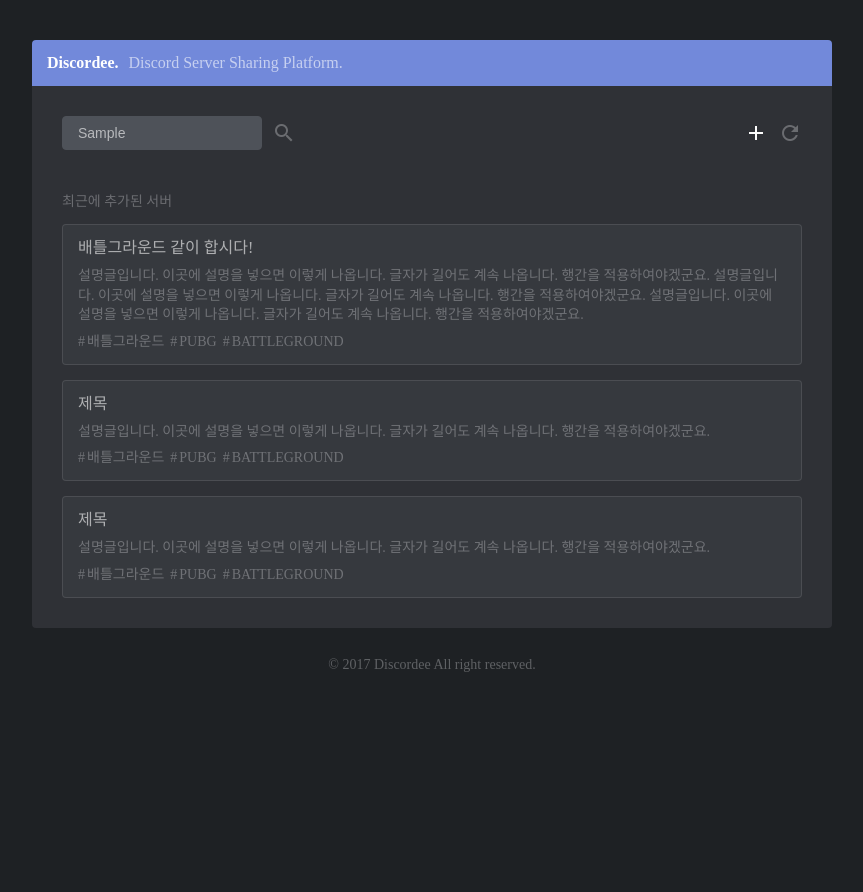
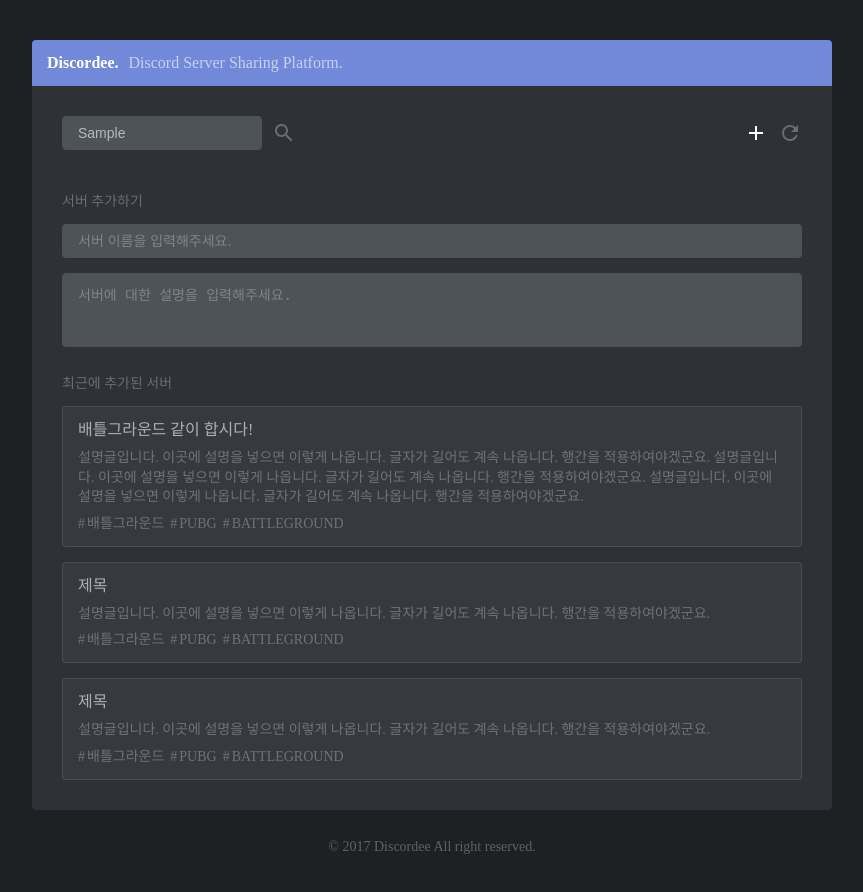
Before and after one commit to reumia/discordee, a React app: page / in a window 1280 px wide. Both pictures are taken after typing "Sample" into the empty fields and a click on the button "add". Shown: the top 892 px of the page, without its empty margins (208-1071 px from the left). Before the commit the page ends 800 px from the top, so only its background shows below. Built offline with nearby package versions, Linux system fonts and the light colour scheme.

Commit message:
Register 초기화

```diff
--- a/package.json
+++ b/package.json
@@ -12,6 +12,7 @@
     "babel-runtime": "6.23.0",
     "case-sensitive-paths-webpack-plugin": "2.1.1",
     "chalk": "1.1.3",
+    "classnames": "^2.2.5",
     "css-loader": "0.28.4",
     "dotenv": "4.0.0",
     "eslint": "3.19.0",
@@ -32,6 +33,7 @@
     "postcss-loader": "2.0.6",
     "promise": "7.1.1",
     "react": "^15.6.1",
+    "react-addons-css-transition-group": "^15.6.0",
     "react-dev-utils": "^3.0.2",
     "react-dom": "^15.6.1",
     "react-error-overlay": "^1.0.9",
--- a/src/App.js
+++ b/src/App.js
@@ -1,10 +1,12 @@
 import React, {Component} from 'react';
 import Item from './Item';
+import Register from './Register';
 
 class App extends Component {
-    constructor() {
-        super();
+    constructor(props) {
+        super(props);
         this.state = {
+            isRegisterVisible: false,
             items: {
                 one: {
                     title: '배틀그라운드 같이 합시다!',
@@ -34,6 +36,10 @@ class App extends Component {
         }
     }
 
+    toggleRegister = () => {
+        this.setState({isRegisterVisible: this.state.isRegisterVisible === false});
+    }
+
     render() {
         const data = this.state.items;
         const ItemList = Object.keys(data).map((key) => {
@@ -54,11 +60,12 @@ class App extends Component {
                         <label htmlFor="search"><i className="material-icons">search</i></label>
                     </div>
                     <div className="app-nav-right">
-                        <button className="button"><i className="material-icons">add</i></button>
+                        <button className="button" onClick={this.toggleRegister}><i className="material-icons">add</i></button>
                         <button className="button"><i className="material-icons">refresh</i></button>
                     </div>
                 </nav>
                 <div className="app-body">
+                    <Register isVisible={this.state.isRegisterVisible}/>
                     <div className="title">최근에 추가된 서버</div>
                     <div className="items">
                         {ItemList}
--- /dev/null
+++ b/src/Register.js
@@ -0,0 +1,41 @@
+import React, {Component} from 'react';
+import classNames from 'classnames';
+
+class Register extends Component {
+    constructor(props) {
+        super(props);
+        this.state = {
+            title: '배틀그라운드 같이 합시다!',
+            description: '설명글입니다. 이곳에 설명을 넣으면 이렇게 나옵니다. 글자가 길어도 계속 나옵니다. 행간을 적용하여야겠군요. 설명글입니다. 이곳에 설명을 넣으면 이렇게 나옵니다. 글자가 길어도 계속 나옵니다. 행간을 적용하여야겠군요. 설명글입니다. 이곳에 설명을 넣으면 이렇게 나옵니다. 글자가 길어도 계속 나옵니다. 행간을 적용하여야겠군요.',
+            tags: ['배틀그라운드', 'PUBG', 'BATTLEGROUND'],
+            createAt: '2017-07-20 00:00:00',
+            addAt: '2017-07-21 00:00:00',
+            isAdded: false
+        }
+    }
+
+    render() {
+        const classes = classNames({
+            register: true,
+            active: this.props.isVisible
+        });
+
+        return (
+            <div className={classes}>
+                <div className="title">서버 추가하기</div>
+                <div className="form">
+                    <form action="">
+                        <label className="label" htmlFor="title">
+                            <input type="text" className="input" id="title" name="title" placeholder="서버 이름을 입력해주세요."/>
+                        </label>
+                        <label className="label" htmlFor="description">
+                            <textarea name="description" id="description" cols="30" rows="3" className="textarea" placeholder="서버에 대한 설명을 입력해주세요."/>
+                        </label>
+                    </form>
+                </div>
+            </div>
+        );
+    }
+}
+
+export default Register;
--- a/src/index.scss
+++ b/src/index.scss
@@ -62,7 +62,8 @@ $spacing-unit: 15px;
 
 .input {
   @extend %form-init;
-  padding: 0 15px;
+  padding: 0 $spacing-unit;
+  width: 100%;
   height: 34px;
   border: 1px solid $color-background-lighter;
   border-radius: $radius-unit;
@@ -83,6 +84,17 @@ $spacing-unit: 15px;
   &:-ms-input-placeholder {
     color: $color-foreground-darkest;
   }
+}
+
+.textarea {
+  @extend .input;
+  padding: $spacing-unit;
+  height: auto;
+  resize: none;
+}
+
+.label {
+  display: block;
 }
 
 /* Layout */
@@ -230,3 +242,16 @@ a {
 .tag ~ .tag {
   margin-left: 6px;
 }
+
+/* Register */
+
+.register {
+  display: none;
+  margin-bottom: $spacing-unit*2;
+  &.active {
+    display: block;
+  }
+  .label ~ .label {
+    margin-top: $spacing-unit;
+  }
+}
```
Also changed, not shown: 1 other file (tests, documents, lock files or other folders).
